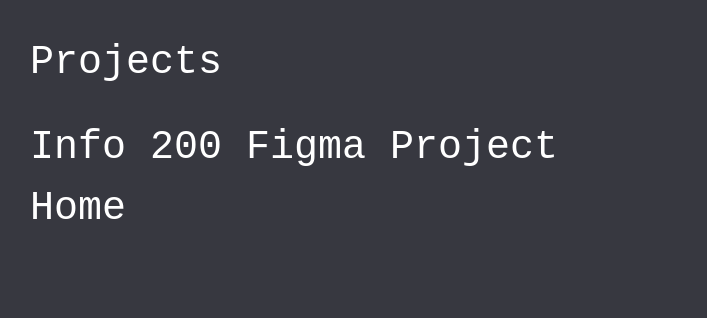
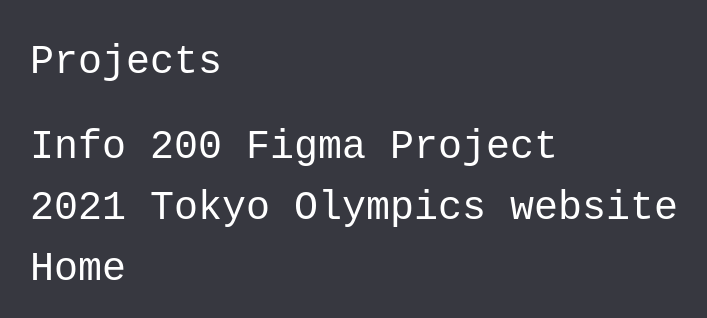
Before and after one commit to AidanKuo/starter-project, a React (Create React App) app: page /projects in a window 1280 px wide. Shown: the top 318 px of the page, without its empty margins (90-797 px from the left). Built offline with nearby package versions, Linux system fonts and the light colour scheme.

Commit message:
added to projects

```diff
--- a/src/components/Projects.js
+++ b/src/components/Projects.js
@@ -15,6 +15,13 @@
       <nav>
         <ul className="link-list">
           <li>
+            <Link to="https://akuo18.shinyapps.io/final-project-A4/" className="plain-link">2021 Tokyo Olympics website</Link>
+          </li>
+        </ul>
+      </nav>
+      <nav>
+        <ul className="link-list">
+          <li>
             <Link to="/starter-project" className="plain-link">Home</Link>
           </li>
         </ul>
```
